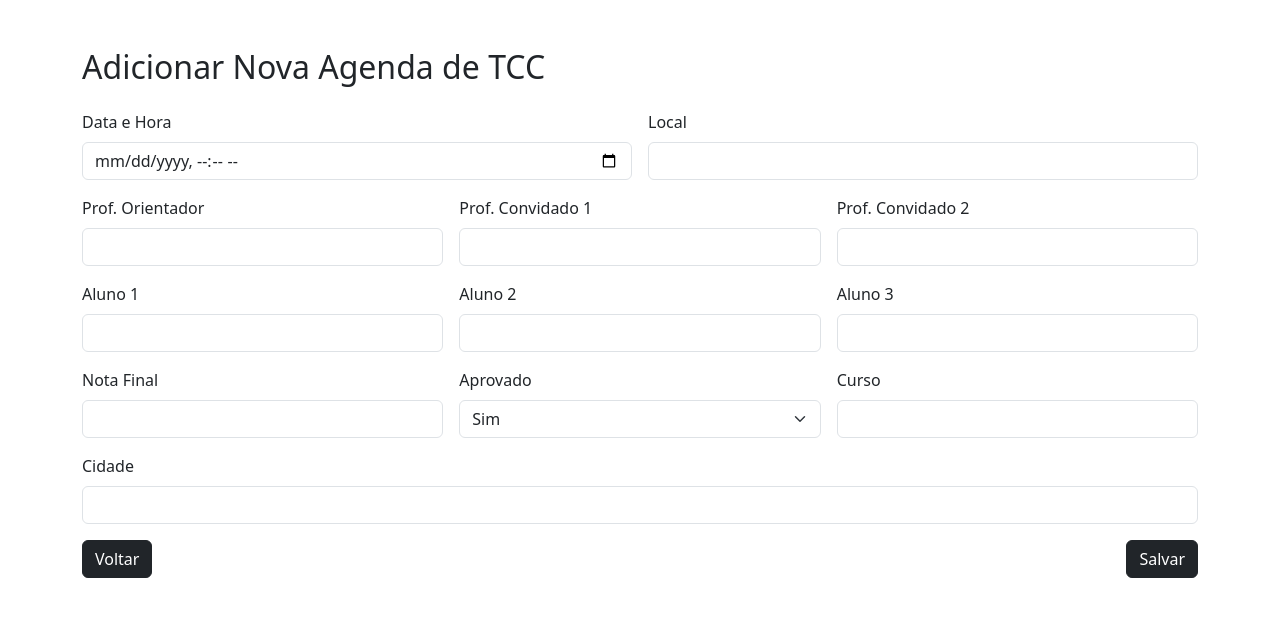
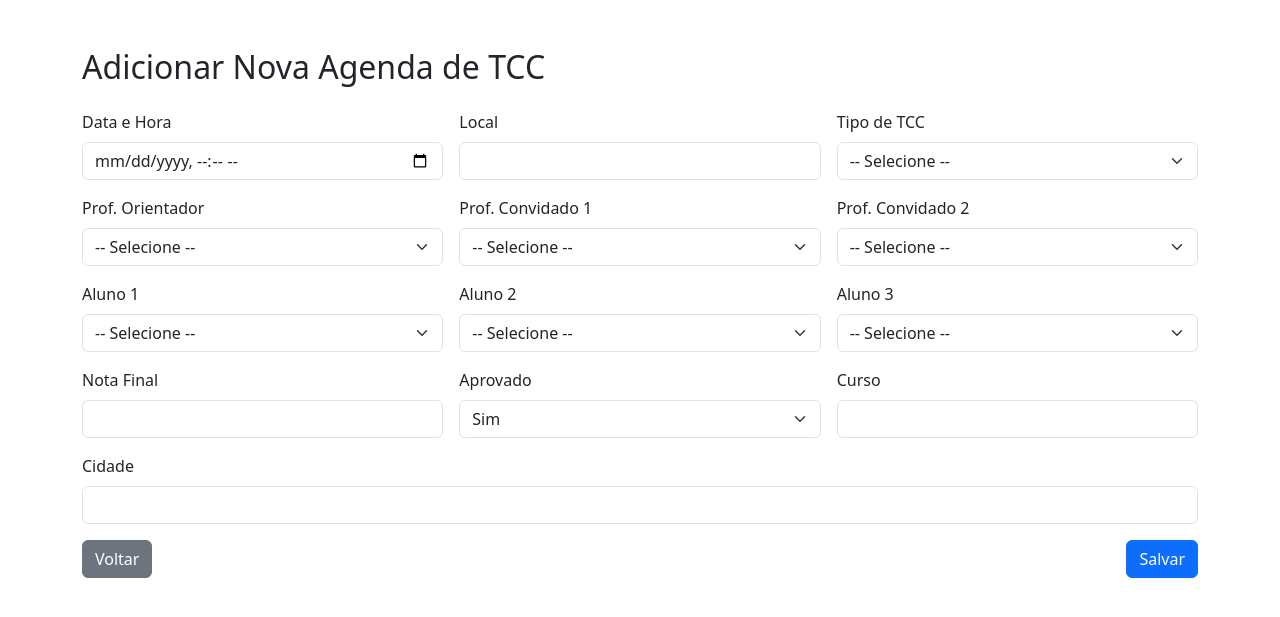
Before and after one commit to theusysl/agenda_tcc, a PHP site: page /adicionar.php in a window 1280 px wide. Shown: the top 617 px of the page. Run offline with PHP 8.4, Linux system fonts and the light colour scheme; tables that the repository leaves empty or names only in its code hold one stand-in row (values such as "Sample post").

Commit message:
atualizacao trabalho

```diff
--- a/adicionar.php
+++ b/adicionar.php
@@ -1,125 +1,178 @@
-<?php include 'db.php'; ?>
+<?php
+include 'db.php';
+
+// Busca dados para dropdowns
+$professores = $conn->query("SELECT id, nome FROM professor");
+$alunos = $conn->query("SELECT ra, nome FROM aluno");
+$tipos = $conn->query("SELECT id, descricao FROM tipo_tcc");
+
+// Se formulário enviado
+if ($_SERVER["REQUEST_METHOD"] == "POST") {
+    $stmt = $conn->prepare("
+        INSERT INTO agendas (
+            data_hora, local, tipo_tcc_id,
+            prof_orientador_id, prof_convidado1_id, prof_convidado2_id,
+            aluno1_ra, aluno2_ra, aluno3_ra,
+            nota_final, aprovado, curso, cidade
+        ) VALUES (?, ?, ?, ?, ?, ?, ?, ?, ?, ?, ?, ?)
+    ");
+
+    $stmt->bind_param(
+        "ssiiiiiiisss",
+        $_POST["data_hora"],
+        $_POST["local"],
+        $_POST["tipo_tcc_id"],
+        $_POST["prof_orientador_id"],
+        $_POST["prof_convidado1_id"],
+        $_POST["prof_convidado2_id"],
+        $_POST["aluno1_ra"],
+        $_POST["aluno2_ra"],
+        $_POST["aluno3_ra"],
+        $_POST["nota_final"],
+        $_POST["aprovado"],
+        $_POST["curso"],
+        $_POST["cidade"]
+    );
+
+    if ($stmt->execute()) {
+        echo "<div class='alert alert-success mt-4 text-center'>Agenda adicionada com sucesso!</div>";
+    } else {
+        echo "<div class='alert alert-danger mt-4 text-center'>Erro ao inserir: " . $stmt->error . "</div>";
+    }
+}
+?>
 
 <!DOCTYPE html>
 <html>
-
 <head>
-    <title>Adicionar Agenda</title>
-    <meta charset="utf-8">
+    <meta charset="UTF-8">
+    <title>Adicionar Nova Agenda</title>
     <link href="https://cdn.jsdelivr.net/npm/bootstrap@5.3.2/dist/css/bootstrap.min.css" rel="stylesheet">
     <script src="https://cdn.jsdelivr.net/npm/bootstrap@5.3.2/dist/js/bootstrap.bundle.min.js"></script>
 </head>
-
 <body>
-
     <div class="container mt-5">
         <h2 class="mb-4">Adicionar Nova Agenda de TCC</h2>
 
-        <form method="post" class="row g-3">
-            <div class="col-md-6">
+        <form method="POST" class="row g-3">
+            <!-- Data e Hora -->
+            <div class="col-md-4">
                 <label class="form-label">Data e Hora</label>
                 <input type="datetime-local" class="form-control" name="data_hora" required>
             </div>
-            <div class="col-md-6">
+
+            <!-- Local -->
+            <div class="col-md-4">
                 <label class="form-label">Local</label>
                 <input type="text" class="form-control" name="local" required>
             </div>
 
+            <!-- Tipo de TCC -->
+            <div class="col-md-4">
+                <label class="form-label">Tipo de TCC</label>
+                <select name="tipo_tcc_id" class="form-select" required>
+                    <option value="">-- Selecione --</option>
+                    <?php while($t = $tipos->fetch_assoc()): ?>
+                        <option value="<?= $t['id'] ?>"><?= $t['descricao'] ?></option>
+                    <?php endwhile; ?>
+                </select>
+            </div>
+
+            <!-- Professores -->
             <div class="col-md-4">
                 <label class="form-label">Prof. Orientador</label>
-                <input type="text" class="form-control" name="prof_orientador">
-            </div>
-            <div class="col-md-4">
-                <label class="form-label">Prof. Convidado 1</label>
-                <input type="text" class="form-control" name="prof_convidado1">
-            </div>
-            <div class="col-md-4">
-                <label class="form-label">Prof. Convidado 2</label>
-                <input type="text" class="form-control" name="prof_convidado2">
+                <select name="prof_orientador_id" class="form-select" required>
+                    <option value="">-- Selecione --</option>
+                    <?php $professores->data_seek(0); while($p = $professores->fetch_assoc()): ?>
+                        <option value="<?= $p['id'] ?>"><?= $p['nome'] ?></option>
+                    <?php endwhile; ?>
+                </select>
             </div>
 
             <div class="col-md-4">
-                <label class="form-label">Aluno 1</label>
-                <input type="text" class="form-control" name="aluno1">
-            </div>
-            <div class="col-md-4">
-                <label class="form-label">Aluno 2</label>
-                <input type="text" class="form-control" name="aluno2">
-            </div>
-            <div class="col-md-4">
-                <label class="form-label">Aluno 3</label>
-                <input type="text" class="form-control" name="aluno3">
+                <label class="form-label">Prof. Convidado 1</label>
+                <select name="prof_convidado1_id" class="form-select" required>
+                    <option value="">-- Selecione --</option>
+                    <?php $professores->data_seek(0); while($p = $professores->fetch_assoc()): ?>
+                        <option value="<?= $p['id'] ?>"><?= $p['nome'] ?></option>
+                    <?php endwhile; ?>
+                </select>
             </div>
 
             <div class="col-md-4">
+                <label class="form-label">Prof. Convidado 2</label>
+                <select name="prof_convidado2_id" class="form-select" required>
+                    <option value="">-- Selecione --</option>
+                    <?php $professores->data_seek(0); while($p = $professores->fetch_assoc()): ?>
+                        <option value="<?= $p['id'] ?>"><?= $p['nome'] ?></option>
+                    <?php endwhile; ?>
+                </select>
+            </div>
+
+            <!-- Alunos -->
+            <div class="col-md-4">
+                <label class="form-label">Aluno 1</label>
+                <select name="aluno1_ra" class="form-select" required>
+                    <option value="">-- Selecione --</option>
+                    <?php $alunos->data_seek(0); while($a = $alunos->fetch_assoc()): ?>
+                        <option value="<?= $a['ra'] ?>"><?= $a['nome'] ?></option>
+                    <?php endwhile; ?>
+                </select>
+            </div>
+
+            <div class="col-md-4">
+                <label class="form-label">Aluno 2</label>
+                <select name="aluno2_ra" class="form-select">
+                    <option value="">-- Selecione --</option>
+                    <?php $alunos->data_seek(0); while($a = $alunos->fetch_assoc()): ?>
+                        <option value="<?= $a['ra'] ?>"><?= $a['nome'] ?></option>
+                    <?php endwhile; ?>
+                </select>
+            </div>
+
+            <div class="col-md-4">
+                <label class="form-label">Aluno 3</label>
+                <select name="aluno3_ra" class="form-select">
+                    <option value="">-- Selecione --</option>
+                    <?php $alunos->data_seek(0); while($a = $alunos->fetch_assoc()): ?>
+                        <option value="<?= $a['ra'] ?>"><?= $a['nome'] ?></option>
+                    <?php endwhile; ?>
+                </select>
+            </div>
+
+            <!-- Nota Final -->
+            <div class="col-md-4">
                 <label class="form-label">Nota Final</label>
-                <input type="number" step="0.1" class="form-control" name="nota_final">
+                <input type="number" step="0.01" class="form-control" name="nota_final">
             </div>
+
+            <!-- Aprovado -->
             <div class="col-md-4">
                 <label class="form-label">Aprovado</label>
-                <select class="form-select" name="aprovado">
+                <select name="aprovado" class="form-select" required>
                     <option value="Sim">Sim</option>
                     <option value="Não">Não</option>
                 </select>
             </div>
+
+            <!-- Curso -->
             <div class="col-md-4">
                 <label class="form-label">Curso</label>
-                <input type="text" class="form-control" name="curso">
+                <input type="text" class="form-control" name="curso" required>
             </div>
 
+            <!-- Cidade -->
             <div class="col-md-12">
                 <label class="form-label">Cidade</label>
-                <input type="text" class="form-control" name="cidade">
+                <input type="text" class="form-control" name="cidade" required>
             </div>
 
+            <!-- Botões -->
             <div class="col-12 d-flex justify-content-between">
-                <a href="index.php" class="btn btn-dark">Voltar</a>
-                <button type="submit" name="salvar" class="btn btn-dark">Salvar</button>
+                <a href="index.php" class="btn btn-secondary">Voltar</a>
+                <button type="submit" class="btn btn-primary">Salvar</button>
             </div>
         </form>
-
-        <?php
-        // verifica se o formulário foi enviado
-        if (isset($_POST['salvar'])) {
-
-            // prepara o comando sql com placeholders (evita sql injection)
-            $sql = "INSERT INTO agendas (
-                data_hora, local, prof_orientador, prof_convidado1, prof_convidado2,
-                aluno1, aluno2, aluno3, nota_final, aprovado, curso, cidade
-            ) VALUES (?, ?, ?, ?, ?, ?, ?, ?, ?, ?, ?, ?)";
-
-            // prepara a consulta no banco
-            $stmt = $conn->prepare($sql);
-
-            // associa os parâmetros aos valores enviados no formulário
-            $stmt->bind_param(
-                "ssssssssdsss",
-                $_POST['data_hora'],
-                $_POST['local'],
-                $_POST['prof_orientador'],
-                $_POST['prof_convidado1'],
-                $_POST['prof_convidado2'],
-                $_POST['aluno1'],
-                $_POST['aluno2'],
-                $_POST['aluno3'],
-                $_POST['nota_final'],
-                $_POST['aprovado'],
-                $_POST['curso'],
-                $_POST['cidade']
-            );
-
-            // executa a inserção
-            if ($stmt->execute()) {
-                echo "<div class='alert alert-success mt-4'>Agenda adicionada com sucesso!</div>";
-            } else {
-                echo "<div class='alert alert-danger mt-4'>Erro: " . $stmt->error . "</div>";
-            }
-        }
-
-        ?>
-
     </div>
-
 </body>
-
 </html>
```
Also changed, not shown: editar.php (+87 -11 lines), index.php (+27 -1 lines), agenda_tcc.sql (renamed from scriptbd.sql).
